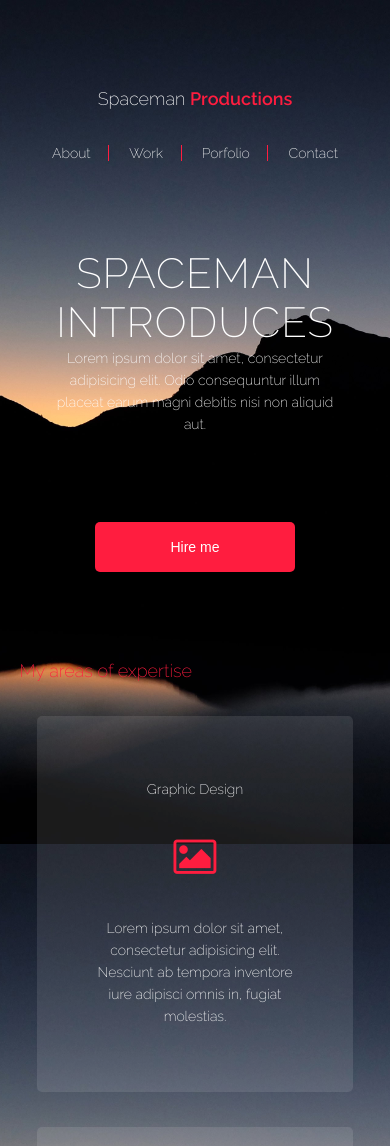
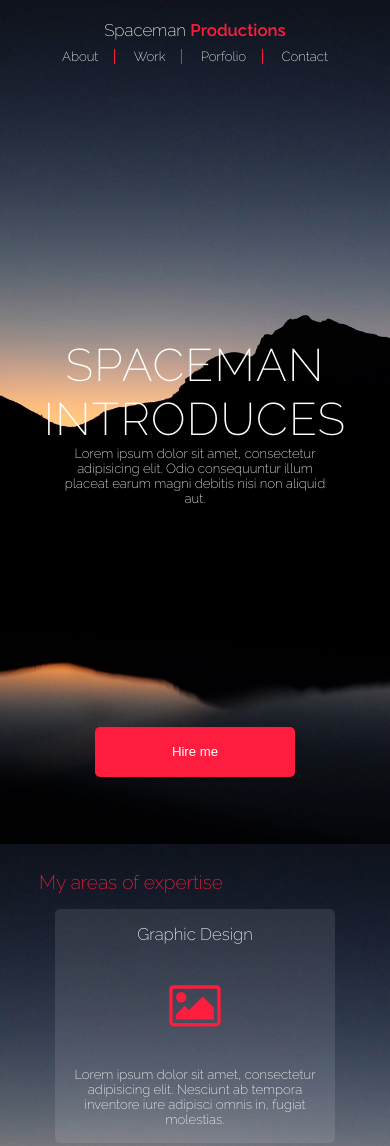
Before and after one commit to davidlower/udacity-project7, a plain HTML site: page index.html in a window 390 px wide. Shown: the top 1146 px of the page. Drawn offline with Linux system fonts and the light colour scheme.

Commit message:
total remodel of all paddings, heights and margins

```diff
--- a/index.html
+++ b/index.html
@@ -22,8 +22,10 @@
          <li>Porfolio</li>
          <li>Contact</li>
       </ul>
+      <div class="hero-text">
       <h1>Spaceman introduces</h1>
          <p class="body-text">Lorem ipsum dolor sit amet, consectetur adipisicing elit. Odio consequuntur illum placeat earum magni debitis nisi non aliquid aut.</p>
+      </div>
          <button type="submit">Hire me</button>
    </section>
 
@@ -43,6 +45,11 @@
 
    <footer>
       <h2>Contact</h2>
+      <button>Mail me</button>
+      <ul class="contact-details">
+         <li>0944 552 552</li>
+         <li>My address</li>
+      </ul>
       <ul>
          <li><i class="fa fa-facebook" aria-hidden="true"></i></li>
          <li><i class="fa fa-twitter" aria-hidden="true"></i></li>
@@ -50,11 +57,6 @@
          <li><i class="fa fa-linkedin" aria-hidden="true"></i></li>
          <li><i class="fa fa-github" aria-hidden="true"></i></li>
       </ul>
-      <button>Mail me</button>
-      <ul>
-         <li>0944 552 552</li>
-         <li>My address</li>
-      </ul>
    </footer>
 
 </body>
--- a/styles.css
+++ b/styles.css
@@ -7,13 +7,13 @@
 
 html {
    font-family: 'Raleway', sans-serif;
-   font-size: 12px;
+   font-size: 16px;
    font-weight: 200;
    --p-color: #ff1d3f;
-   --shadow: #cbcbcb;
 }
 
 body {
+   width: 100%;
    height: 100%;
 
    text-align: center;
@@ -35,17 +35,26 @@ h1, h2, h3, h4, h5, h6, p {
 /* <<< CONTAINER PROPORTIONS HERE >>> */
 
 .hero, .card-section, footer {
-   width: 90%;
-   max-width: 1000px;
-   margin: 5% auto;
+   position: relative;
+
+   width: 90vw;
+   max-width: 1400px;
+   margin: 0 auto 2%;
+   padding: 5%;
+}
+
+.hero {
+   height: 100vh;
+   max-height: 900px;
 }
 
 /* <<< >>> */
 
 .logo-text {
-   margin: 15% auto 5%;
+   margin: 0 auto 3%;
 
-   font-size: 1.8rem;
+   font-size: 1.4rem;
+
 }
 
 .logo-text span {
@@ -65,10 +74,12 @@ ul li {
 
    border-right: solid 1px var(--p-color);
 
-   font-size: 1.4rem;
+   font-size: 1.1rem;
 }
 
 ul li:last-child {
+   position: relative;
+
    margin-right: 0;
    padding-right: 0;
 
@@ -84,20 +95,30 @@ ul li:active {
    transform: translateY(1px);
 }
 
+.hero-text {
+   position: absolute;
+   top: 50%;
+   left: 50%;
+
+   width: 100%;
+
+   -webkit-transform: translate(-50%, -50%);
+   transform: translate(-50%, -50%);
+}
+
 h1 {
-   margin: 20% auto 1%;
+   margin: 0 auto;
 
    letter-spacing: 0.1rem;
    text-transform: uppercase;
 
-   font-size: 5.4rem;
+   font-size: 4.8rem;
 }
 
 p {
    margin: 0 25%;
 
-   font-size: 1.4rem;
-   line-height: 2.2rem;
+   font-size: 1.1rem;
 }
 
 button {
@@ -107,7 +128,7 @@ button {
 
    width: 200px;
    height: 50px;
-   margin: 20% auto 20%;
+   margin: 0 auto;
 
    cursor: pointer;
 
@@ -117,7 +138,16 @@ button {
    outline: none;
    background-color: var(--p-color);
 
-   font-size: 1.4rem;
+   font-size: 1.1rem;
+}
+
+.hero button {
+   position: absolute;
+   bottom: calc(5% + 25px);
+   left: 50%;
+
+   -webkit-transform: translateX(-50%);
+   transform: translateX(-50%);
 }
 
 button:hover {
@@ -125,47 +155,47 @@ button:hover {
    transform: scale(0.98);
 }
 
+.hero button:hover {
+   -webkit-transform: translateX(-50%) scale(0.98);
+   transform: translateX(-50%) scale(0.98);
+}
+
 button:active {
    -webkit-transform: translateY(1px) scale(0.98);
    transform: translateY(1px) scale(0.98);
 }
 
+.hero button:active {
+   -webkit-transform: translate(-100px, 1px) scale(0.98);
+   transform: translate(-100px, 1px) scale(0.98);
+}
+
 
 /* CARDS AND EXPERTISE AREA */
-
-.cards {
-   width: 90%;
-   max-width: 1000px;
-   margin: 5% auto;
-
-   background-color: pink;
-}
 
 h2 {
    display: block;
 
-   margin: 5% auto;
+   margin-bottom: 5%;
 
    text-align: left;
 
    color: var(--p-color);
 
-   font-size: 1.8rem;
+   font-size: 1.6rem;
 }
 
 .card-container {
    display: inline-block;
 
-   width: 350px;
-   padding: 25px;
+   width: 40%;
+   padding: 5%;
 
    border-radius: 5px;
    background-color: rgba(255, 255, 255, 0.1);
 }
 
 h3 {
-   margin-top: 15%;
-
    font-size: 1.4rem;
 }
 
@@ -176,100 +206,79 @@ h3 {
 }
 
 .card-container p {
-   width: 75%;
-   margin: 0 auto 15%;
+   width: 100%;
+   margin: 0 auto;
+   /* font-size: 1.1rem; */
 }
 
 .card-1 {
-   margin-right: 10%;
+   margin-right: 5%;
 }
 
 /* FOOTER SECTION */
 
-footer {
-   margin-top: 200px;
+.contact-details {
+   margin: 5%;
 }
 
-footer button {
-   margin: 10% auto;
+footer {
+   margin-bottom: 0;
 }
+
 
 
 /* MEDIA QUERIES */
 
-@media screen and (max-width: 930px) {
-   h1 {
-      margin: 15% auto 0;
+@media screen and (max-width: 1100px) {
 
-      font-size: 4.2rem;
+   html {
+      font-size: 14px;
    }
-   button {
-      margin: 15% auto;
-   }
+
    .card-container {
       display: block;
 
       width: 60%;
       margin: 5% auto;
    }
-   footer {
-      margin-top: 10%;
-   }
-
-   @media screen and (max-width: 790px) {
-      html {
-         font-size: 10px;
-      }
-      body {
-         background-attachment: none;
-      }
-      .card-container {
-         width: 50%;
+   .contact-details {
+      margin: 7.5% auto;
    }
 }
 
 @media screen and (max-width: 670px) {
+   html {
+      font-size: 12px;
+   }
+}
 
+@media screen and (max-width: 450px) {
+   h1 {
+      font-size: 3.8rem;
+   }
    .body-text {
       width: 80%;
       margin: 0 auto;
    }
-      .logo-text {
-         margin: 25% auto 10%;
-      }
-      h1 {
-         margin: 25% auto 0;
-      }
-      button {
-         margin: 25% auto;
-      }
    .card-container {
       width: 90%;
-         margin-top: 10%;
    }
-      footer button {
-         margin: 18% auto;
-      }
-
-      footer {
-         margin: 10% auto;
+   .contact-details {
+      margin: 15% auto;
    }
 }
 
 @media screen and (max-width: 736px) and (orientation: landscape) {
-      .logo-text {
-         margin: 5% auto 2%;
+
+   html {
+      font-size: 12px;
    }
    h1 {
-         width: 90%;
-         margin: 12.5% auto 0;
+      font-size: 3.8rem;
    }
    .body-text {
-         width: 90%;
+      width: 80%;
       margin: 0 auto;
-      }
-      button {
-         margin: 10% auto;
    }
    .card-container {
       display: inline-block;
@@ -281,4 +290,3 @@ footer button {
       margin-right: 5%;
    }
 }
-}
```
Lines whose indentation alone changed are shown as unchanged.
